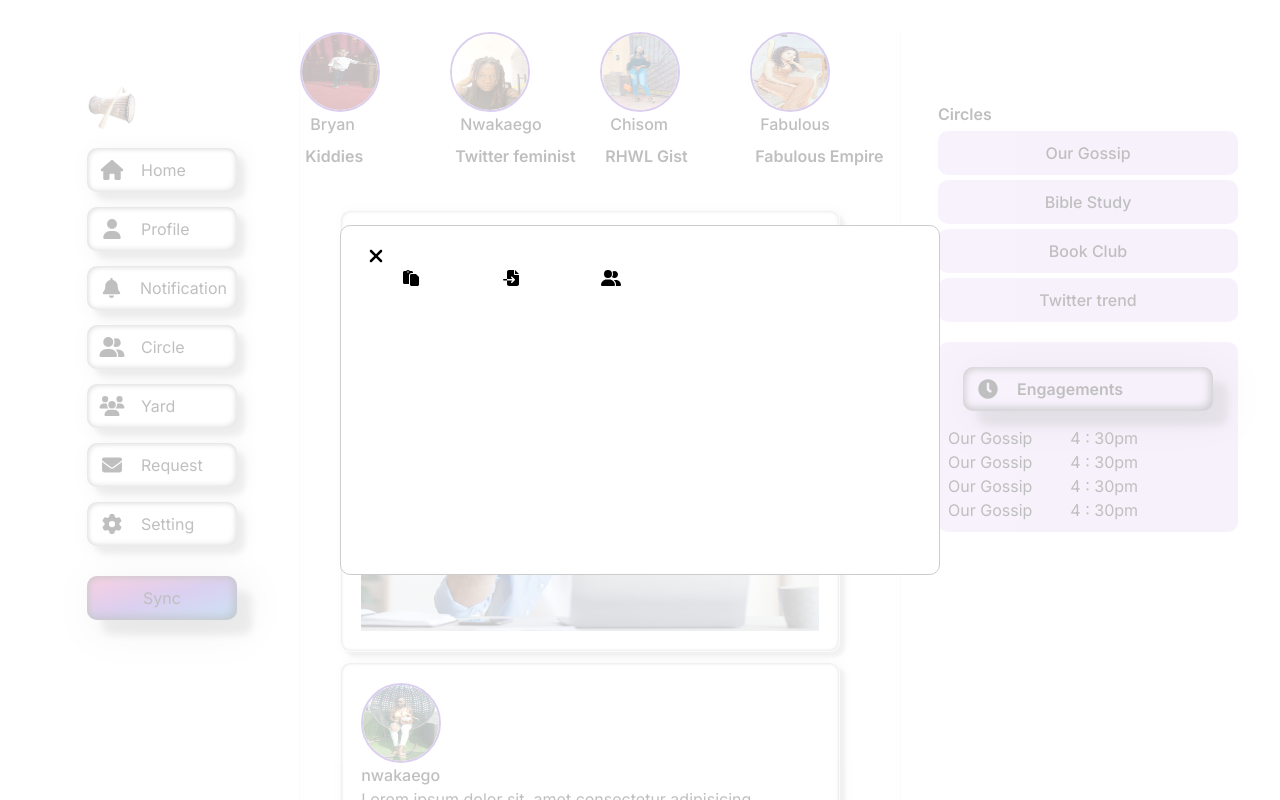
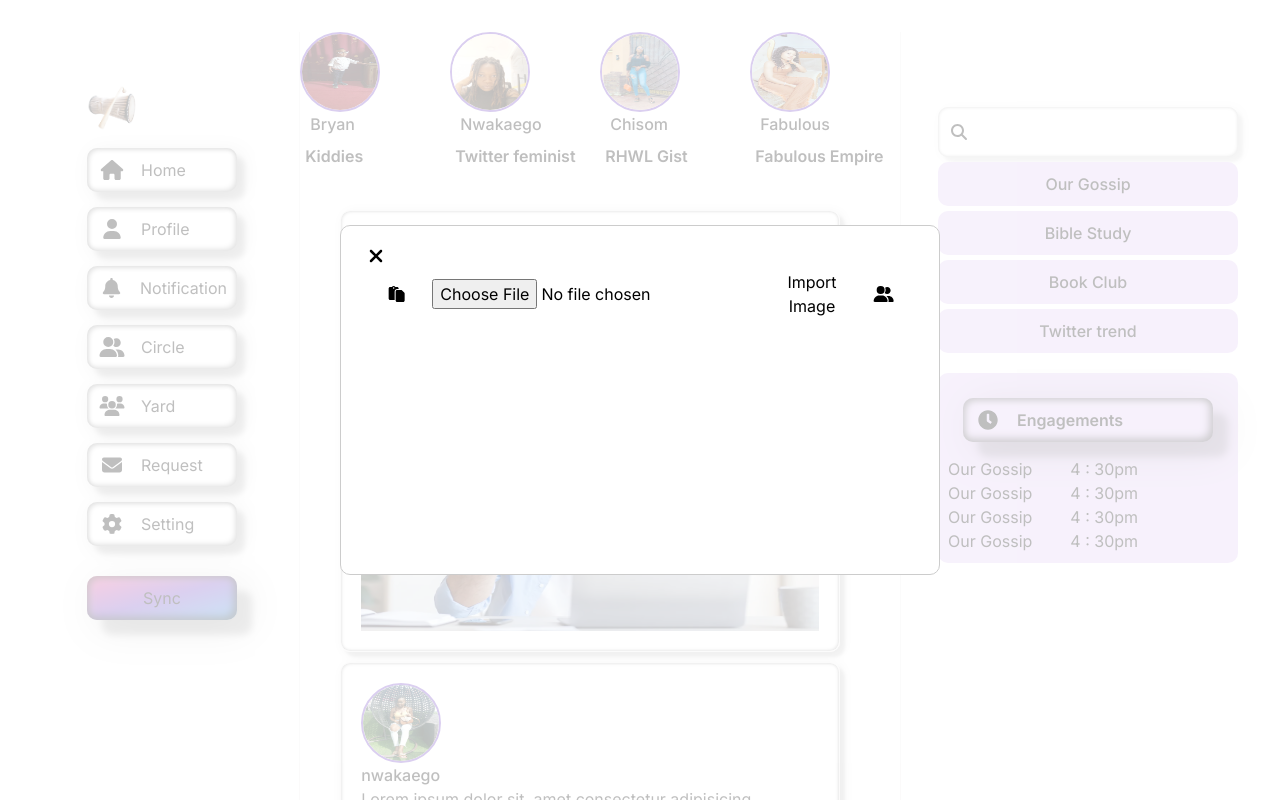
Before and after one commit to Nwakaego-Ego/circle, a Next.js app: page / in a window 1280 px wide. Both pictures are taken after a click on the button "Sync". Shown: the top 800 px of the page. Built offline with nearby package versions, Linux system fonts and the light colour scheme.

Commit message:
i added event.target.fie to get image from computer

```diff
--- a/src/app/component/modal/modal.jsx
+++ b/src/app/component/modal/modal.jsx
@@ -11,11 +11,10 @@ import {
 import "./modal.css";
 
 const ReactModal = ({ modalOpen, closeModal }) => {
-  // const [width, setWidth] = useState(500);
-  // const [height, setHeight] = useState(400);
   const [toggle, setToggle] = useState(false);
   const [pastedText, setPastedText] = useState("");
   const [pastedImage, setPastedImage] = useState("");
+  const [selectedImage, setSelectedImage] = useState(null);
 
   const handlePaste = async () => {
     try {
@@ -40,6 +39,29 @@ const ReactModal = ({ modalOpen, closeModal }) => {
     }
   };
 
+  const handleImageChange = (event) => {
+    const file = event.target.files[0];
+
+    if (file && file.type.startsWith("image/")) {
+      // Check if the selected file is an image
+      setSelectedImage(URL.createObjectURL(file));
+    } else {
+      // Handle the case when a non-image file is selected
+      alert("Please select a valid image file");
+    }
+  };
+
+  const handleImportClick = () => {
+    if (selectedImage) {
+      console.log("Selected Image:", selectedImage);
+
+      // Perform actions with the selected image, if needed
+      // For example, you can display the image in your UI or upload it to a server
+    } else {
+      console.log("No image selected");
+    }
+  };
+
   const items = ["Item 1", "Item 2", "Item 3", "Item 4"];
 
   const xMark = () => {
@@ -52,11 +74,6 @@ const ReactModal = ({ modalOpen, closeModal }) => {
   const handleToggle = () => {
     setToggle(!toggle);
   };
-
-  // const handleResize = (e) => {
-  //   setWidth(e.clientX);
-  //   setHeight(e.clientY);
-  // };
 
   const customStyles = {
     content: {
@@ -78,13 +95,11 @@ const ReactModal = ({ modalOpen, closeModal }) => {
         isOpen={modalOpen}
         onRequestClose={closeModal}
         style={customStyles}
-        // onMouseMove={handleResize}
       >
         <div className="sync-modal-main">
           <div>
             <FontAwesomeIcon icon={faXmark} className="fa" onClick={xMark} />
           </div>
-          {/* <div className="sync-modal-placeholder">Sync here!</div> */}
           {pastedText && (
             <div
               className="editable-text modal-text-format"
@@ -102,30 +117,31 @@ const ReactModal = ({ modalOpen, closeModal }) => {
             />
           )}
           <div className="sync-modal-buttons">
-            {/* <button
-              onClick={handlePaste}
-              className="sync-modal-btn-paste"
-            ></button> */}
             <FontAwesomeIcon
               icon={faPaste}
               className="sync-modal-btn-paste"
               onClick={handlePaste}
             />
 
-            <FontAwesomeIcon
+            <input type="file" accept="image/*" onChange={handleImageChange} />
+            {selectedImage && (
+              <img
+                src={selectedImage}
+                alt="Selected"
+                style={{ maxWidth: "100%", maxHeight: "200px" }}
+              />
+            )}
+            <button onClick={handleImportClick}>Import Image</button>
+            {/* <FontAwesomeIcon
               icon={faFileImport}
               className=" sync-modal-btn-import"
               onClick={handlePaste}
-            />
+            /> */}
             <FontAwesomeIcon
               icon={faUserGroup}
               className="sync-modal-btn-circles"
               onClick={handleToggle}
             />
-            {/* <button className=" sync-modal-btn-import">Import</button> */}
-            {/* <button className="sync-modal-btn-circles" onClick={handleToggle}>
-              Circles
-            </button> */}
           </div>
           {toggle &&
             items.map((item, id) => {
--- a/src/app/component/profile/profile.css
+++ b/src/app/component/profile/profile.css
@@ -1,9 +1,4 @@
 .container-wrapper {
-  /* display: flex;
-  justify-content: center;
-  align-items: center;
-  height: 100%; */
-
   margin-left: 300px;
   margin-top: 50px;
 }
--- a/src/app/component/sidebar/sidebar.css
+++ b/src/app/component/sidebar/sidebar.css
@@ -9,7 +9,16 @@
 }
 
 .circles {
-  font-weight: 800px;
+  text-align: right;
+}
+
+.circles-div {
+  width: 300px;
+  padding: 13px;
+  margin-top: 5px;
+  border-radius: 10px;
+
+  box-shadow: var(--box-shadow-thinner);
 }
 
 .circle {
--- a/src/app/component/sidebar/sidebar.jsx
+++ b/src/app/component/sidebar/sidebar.jsx
@@ -1,5 +1,5 @@
 import { FontAwesomeIcon } from "@fortawesome/react-fontawesome";
-import { faClock, faHourglass } from "@fortawesome/free-solid-svg-icons";
+import { faSearch } from "@fortawesome/free-solid-svg-icons";
 import { FaClock } from "react-icons/fa";
 import "./sidebar.css";
 
@@ -25,7 +25,11 @@ const Sidebar = () => {
   return (
     <>
       <div className="circle-main">
-        <div className="circles">Circles</div>
+        <div className="circles-div">
+          {" "}
+          <FontAwesomeIcon icon={faSearch} className="circles" />
+        </div>
+
         <div>
           <div className="circle">Our Gossip</div>
           <div className="circle">Bible Study</div>
--- a/src/app/globals.css
+++ b/src/app/globals.css
@@ -19,4 +19,8 @@
     inset 1px 1px 4px rgba(255, 255, 255, 0.08),
     inset -1px -1px 3px rgba(0, 0, 0, 0.3);
   --linear-gradient-hover: to bottom right, #3490dc, #6f42c1, #e83e8c;
+  --box-shadow-thinner: 5px 5px 3px rgba(0, 0, 0, 0.1),
+    3px 2px 12px rgba(0, 0, 0, 0.1), inset 1px 1px 3px rgba(0, 0, 0, 0.2),
+    inset 1px 1px 4px rgba(255, 255, 255, 0.05),
+    inset -1px -1px 3px rgba(0, 0, 0, 0.2);
 }
--- a/src/app/syncButton/syncButton.css
+++ b/src/app/syncButton/syncButton.css
@@ -0,0 +1,75 @@
+.sync-modal-main {
+}
+
+.sync-modal-placeholder {
+  position: relative;
+  top: 20px;
+  margin-left: 50px;
+  /* overflow: hidden; */
+  font-size: 30px;
+  color: #ece9e9;
+}
+
+.sync-modal-buttons {
+  position: relative;
+  top: 220px;
+}
+
+.sync-modal-btn-paste {
+  position: relative;
+  border-radius: 10px;
+  width: 100px;
+  padding: 10px;
+  margin: 5px;
+  /* background-color: #6f42c1; */
+  background: linear-gradient(to bottom right, #e83e8c, #6f42c1, #3490dc);
+  box-shadow: var(--box-shadow-thin);
+  /* overflow: hidden; */
+}
+
+.modal-image-format {
+  position: absolute;
+  bottom: 30px;
+  /* left: 80px; */
+}
+
+.modal-text-format {
+  position: absolute;
+  bottom: 80px;
+  /* left: 80px;  */
+}
+
+.sync-modal-btn-import {
+  border-radius: 10px;
+  width: 100px;
+  padding: 10px;
+  margin: 5px;
+  /* background-color: #6f42c1; */
+  background: linear-gradient(to bottom right, #e83e8c, #6f42c1, #3490dc);
+  box-shadow: var(--box-shadow-thin);
+}
+
+.sync-modal-btn-circles {
+  position: relative;
+  left: 100px;
+  width: 100px;
+  border-radius: 10px;
+
+  padding: 10px;
+  margin: 5px;
+  /* background-color: #6f42c1;  */
+  background: linear-gradient(to bottom right, #e83e8c, #6f42c1, #3490dc);
+  box-shadow: var(--box-shadow-thin);
+}
+
+.modal-toggle-items {
+  margin-left: 350px;
+  position: relative;
+  bottom: 30px;
+}
+
+.sync-modal-btn-paste:hover,
+.sync-modal-btn-import:hover,
+.sync-modal-btn-circles:hover {
+  background: linear-gradient(var(--linear-gradient-hover));
+}
```
